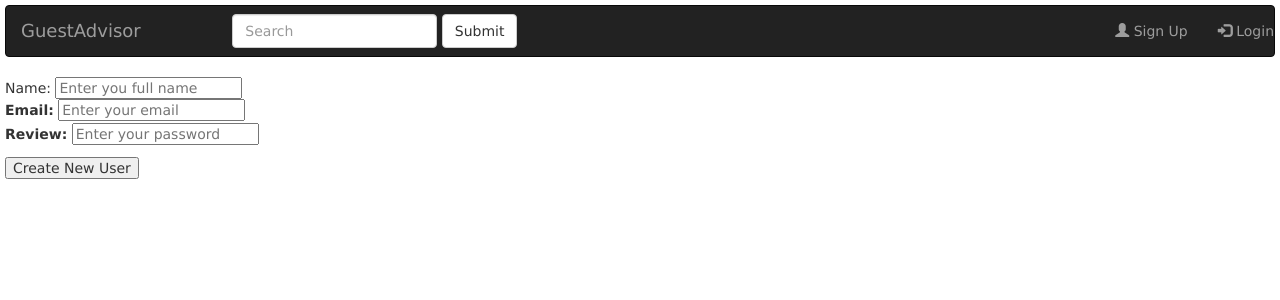
After one commit to seanhaughey/guest-advisor, a Node project: template views/new_user.ejs in a window 1280 px wide. The commit adds this page. Shown: the top 300 px of the page. Run offline with Node 20 templates, Linux system fonts and the light colour scheme; the template is opened without the code that fills it, so the values that code supplies are empty.

Commit message:
new user form works and creates user in db

```diff
--- a/routes/index.js
+++ b/routes/index.js
@@ -10,4 +10,7 @@ router.get('/', function(req, res, next) {
  	res.render('login', {title: 'GuestAdvisor' });
  });
 
+router.get('/new_user', function(req, res, next) {
+ 	res.render('new_user', {title: 'GuestAdvisor' });
+ });
  module.exports = router;
--- a/routes/reviews.js
+++ b/routes/reviews.js
@@ -19,11 +19,6 @@ router.get('/', function(req, res, next) {
 // 	var email = req.body.email;
 // 	var review = req.body.review;
 // 	var rating = req.body.rating;
-
-
-    res.send('Review created');
-});
-
 // 	var newGuest = Guest({
 // 	  name: name,
 // 	  email: email,
--- /dev/null
+++ b/views/new_user.ejs
@@ -0,0 +1,19 @@
+<% include ./partials/header %>
+
+      <form action="/users/new" method="post">
+         <fieldset>
+            <laberl for="name">Name:</label>
+            <input type="text" id="name" name="name" placeholder="Enter you full name" />
+            <br>
+            <label for="email">Email:</label>
+            <input type="email" id="email" name="username" placeholder="Enter your email" />
+            <br>
+            <label for="password">Review:</label>
+            <input type="password" id="password" name="password" placeholder="Enter your password"></textarea>
+            <br>
+
+            <div id="spacer" class="row col-md-12"></div>
+            <input type="submit" value="Create New User" />
+         </fieldset>
+      </form>
+   </body>
--- a/views/partials/header.ejs
+++ b/views/partials/header.ejs
@@ -23,7 +23,7 @@
   <button type="submit" id ="submitit" class="btn btn-default">Submit</button>
 </form>
         <ul class="nav navbar-nav navbar-right">
-          <li><a href="users/new"><span class="glyphicon glyphicon-user"></span> Sign Up</a></li>
+          <li><a href="/new_user"><span class="glyphicon glyphicon-user"></span> Sign Up</a></li>
           <li><a href="/login"><span class="glyphicon glyphicon-log-in"></span> Login</a></li>
         </ul>
       </div>
```
Also changed, not shown: routes/users.js (+30 -11 lines).
